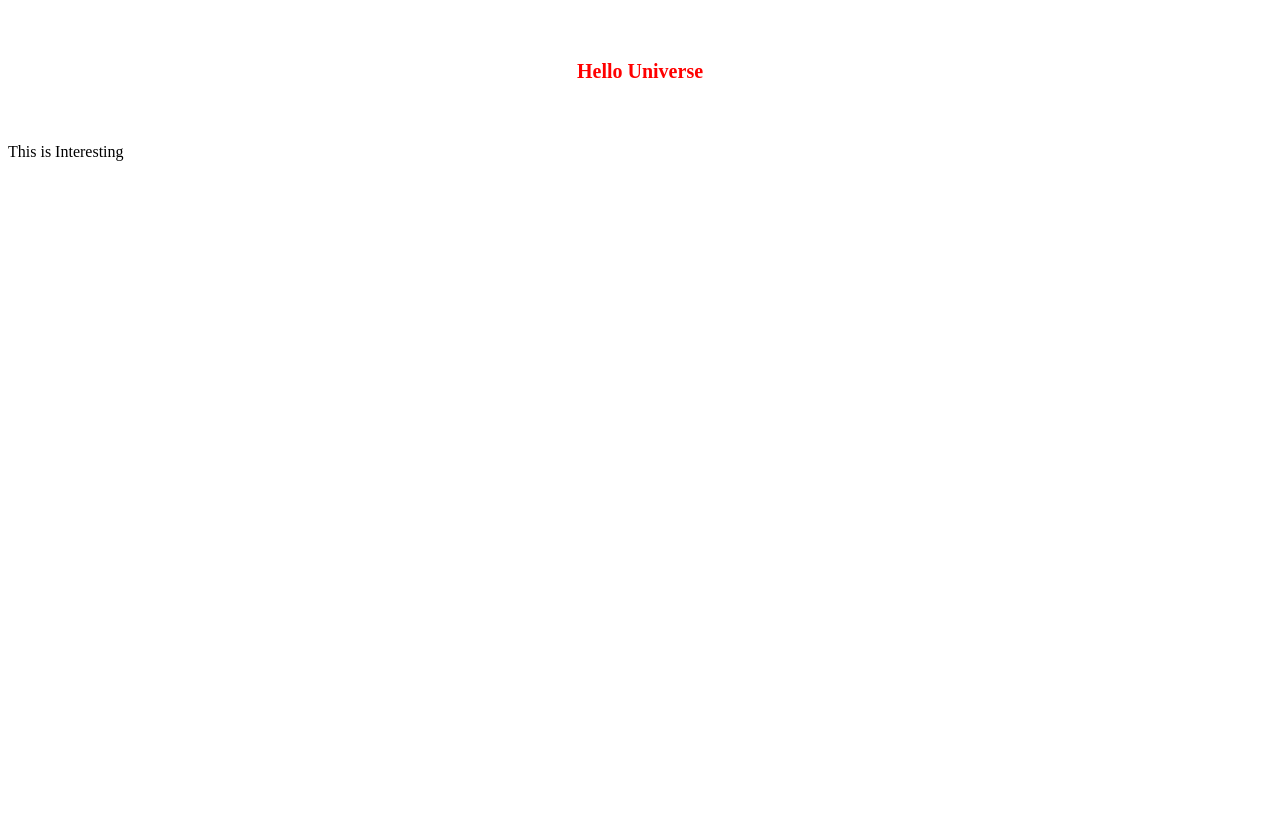
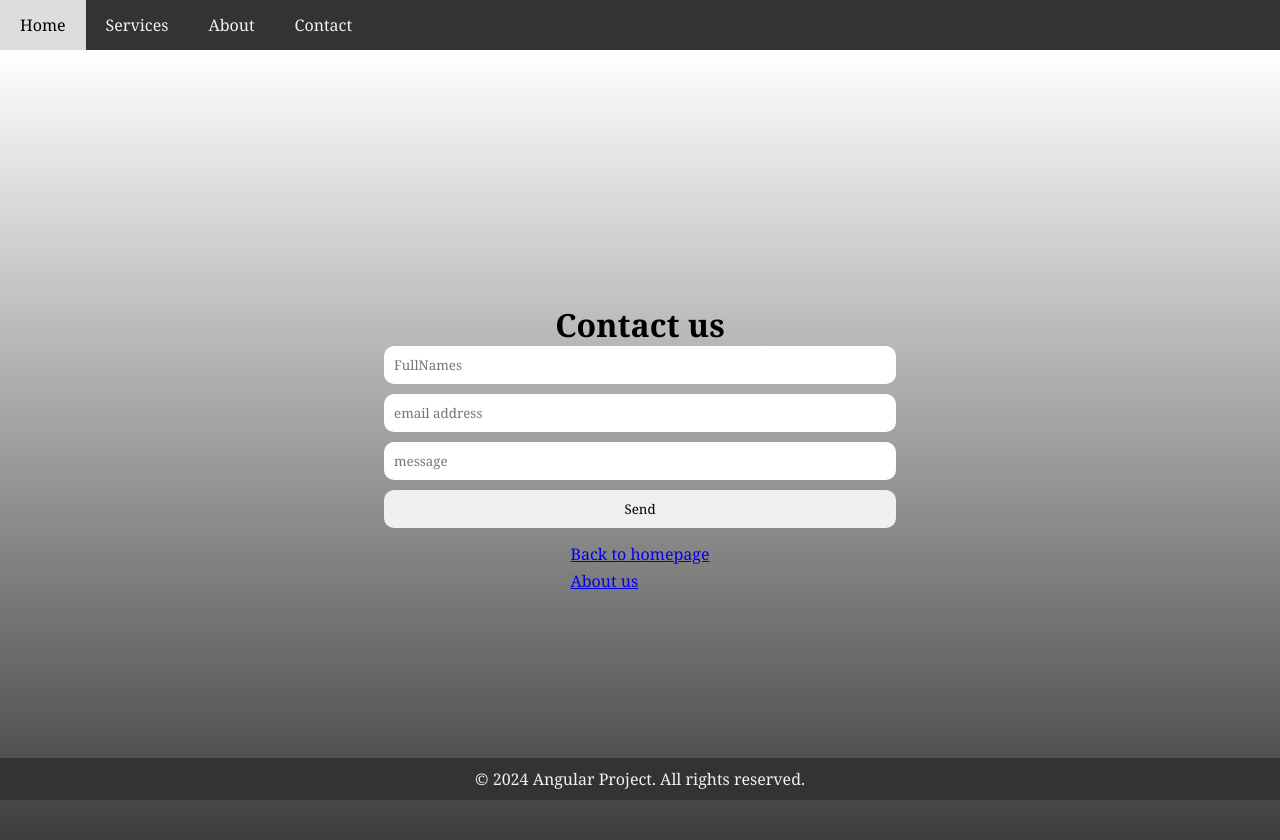
Before and after one commit to OtitoTM/AngularProject, an Angular app: page / in a window 1280 px wide. Shown: the top 840 px of the page. Before the commit the page ends 800 px from the top, so only its background shows below. Built offline with nearby package versions, Linux system fonts and the light colour scheme.

Commit message:
Progress1 -committing all files

```diff
--- a/src/app/app.component.css
+++ b/src/app/app.component.css
@@ -1,7 +1,72 @@
-h1{
-    color: red;
-    font-size: 20px;
-    padding: 30px;
-    margin: 30px;
+/* You can add global styles to this file, and also import other style files */
+.container3 {
+    width: 100%;
+    height: 100vh;
+    background: linear-gradient(rgb(255, 255, 255), rgba(0, 0, 0, 0.767));
+    display: flex;
+    flex-direction: column;
+    align-items: center;
+    justify-content: center;
+    padding: 20px;
+}
+
+.container3 form {
+    display: flex;
+    flex-direction: column;
+    width: 40vw;
+}
+
+.container3 input {
+    padding: 10px 10px;
+    border: none;
+    outline: none;
+    border-radius: 10px;
+    margin-bottom: 10px;
+}
+
+.container3 input:hover {
+    background-color: rgba(55, 85, 55, 0.596);
+    color: white;
+    /* transition: 0.5s;
+    transition-delay: 2s; */
+
+}
+
+.container3 ul li {
+    list-style: none;
+    margin: 5px;
+}
+
+.container3 ul li:hover {
+    color: green;
+    background-color: rgba(194, 158, 158, 0.644);
+}
+
+.navbar {
+    background-color: #333;
+    overflow: hidden;
+}
+
+.navbar a {
+    float: left;
+    display: block;
+    color: #f2f2f2;
     text-align: center;
+    padding: 14px 20px;
+    text-decoration: none;
 }
+
+.navbar a:hover {
+    background-color: #ddd;
+    color: black;
+}
+
+ .footer {
+     background-color: #333;
+     color: #f2f2f2;
+     text-align: center;
+     padding: 10px 0;
+     position: fixed;
+     width: 100%;
+     bottom: 0;
+ }
--- a/src/app/app.component.html
+++ b/src/app/app.component.html
@@ -1,2 +1,24 @@
-<h1> Hello Universe</h1>
-<p> This is Interesting</p>
+<div class="navbar">
+    <a href="#home">Home</a>
+    <a href="#services">Services</a>
+    <a href="#about">About</a>
+    <a href="#contact">Contact</a>
+</div>
+
+<div class="container3">
+    <h1>Contact us</h1>
+    <form action="">
+        <input type="text" placeholder="FullNames">
+        <input type="email" placeholder="email address">
+        <input type="text" placeholder="message">
+        <input type="submit" value="Send">
+    </form>
+    <ul>
+        <li><a href="./index.html">Back to homepage</a></li>
+        <li><a href="./about.html">About us</a></li>
+    </ul>
+</div>
+
+<div class="footer">
+    &copy; 2024 Angular Project. All rights reserved.
+</div>
--- a/src/styles.css
+++ b/src/styles.css
@@ -1 +1,6 @@
-/* You can add global styles to this file, and also import other style files */
+*{
+    margin: 0;
+    padding: 0;
+    box-sizing: border-box;
+    font-family: Cambria, Cochin, Georgia, Times, 'Times New Roman', serif;
+}
```
